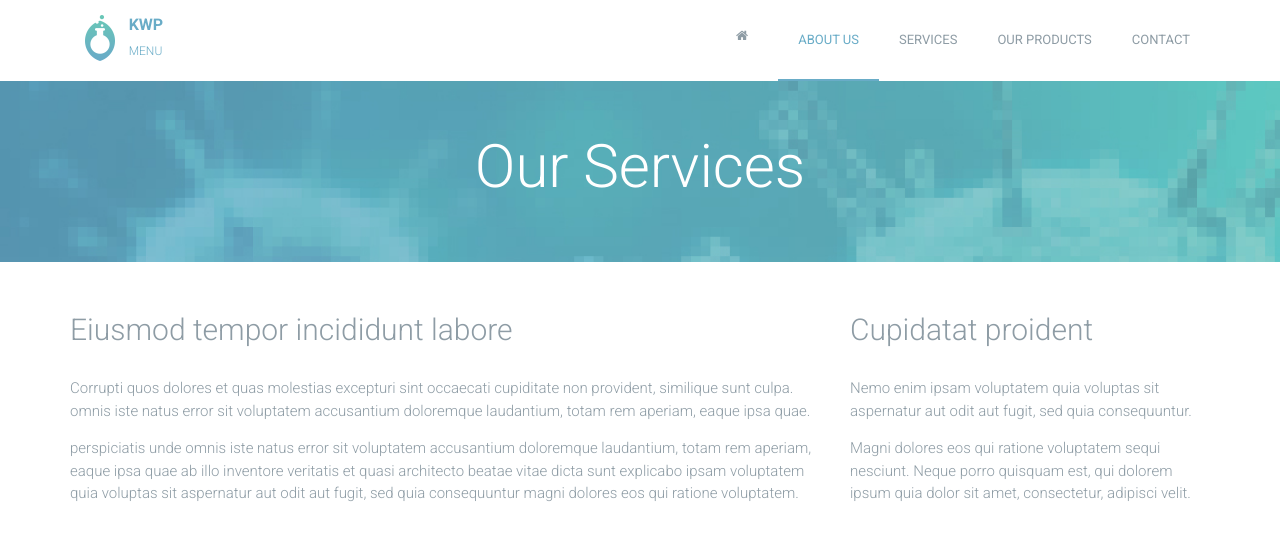
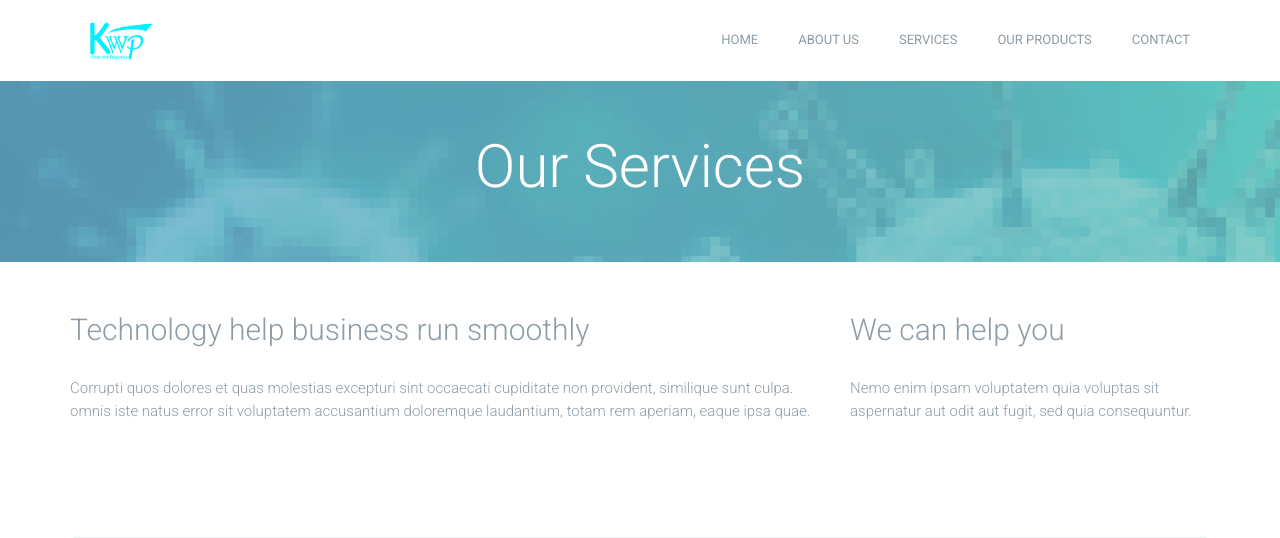
Before and after one commit to vivord/kwpweb, a CodeIgniter app: page /kwpweb/services in a window 1280 px wide. Shown: the top 538 px of the page. Run offline with CodeIgniter, Linux system fonts and the light colour scheme.

Commit message:
All have been change now

```diff
--- a/application/views/service.php
+++ b/application/views/service.php
@@ -3,16 +3,14 @@
 					<div class="container">
 						<div class="row">
 							<div class="col-md-8">
-								<h2 class="section-title">Eiusmod tempor incididunt labore</h2>
+								<h2 class="section-title">Technology help business run smoothly</h2>
 								<p>Corrupti quos dolores et quas molestias excepturi sint occaecati cupiditate non provident, similique sunt culpa. omnis iste natus error sit voluptatem accusantium doloremque laudantium, totam rem aperiam, eaque ipsa quae.</p>
 
-								<p>perspiciatis unde omnis iste natus error sit voluptatem accusantium doloremque laudantium, totam rem aperiam, eaque ipsa quae ab illo inventore veritatis et quasi architecto beatae vitae dicta sunt explicabo ipsam voluptatem quia voluptas sit aspernatur aut odit aut fugit, sed quia consequuntur magni dolores eos qui ratione voluptatem.</p>
+
 							</div>
 							<div class="col-md-4">
-								<h2 class="section-title">Cupidatat proident</h2>
+								<h2 class="section-title">We can help you</h2>
 								<p>Nemo enim ipsam voluptatem quia voluptas sit aspernatur aut odit aut fugit, sed quia consequuntur.</p>
-
-								<p>Magni dolores eos qui ratione voluptatem sequi nesciunt. Neque porro quisquam est, qui dolorem ipsum quia dolor sit amet, consectetur, adipisci velit.</p>
 
 							</div>
 						</div>
@@ -22,35 +20,35 @@
 				<div class="fullwidth-block">
 					<div class="container">
 						<div class="boxed-icon">
-							<img src="<?php echo base_url();?>asset/images/icon-research.png" alt="" class="icon">
-							<h3>Research</h3>
-							<p>Laborum et dolorum fuga harum quidem rerum facilis expedita distinctio nam libero tempore perspiciatis unde omnis iste laudantium, totam rem aperiam inventore veritatis et quasi architecto beatae vitae dicta sunt explicabo enim ipsam voluptatem quia voluptas sit aspernatur aut odit aut fugit. unde omnis iste natus error sit voluptatem accusantium doloremque laudantium, totam rem aperiam, eaque ipsa quae ab illo inventore veritatis et quasi architecto beatae vitae dicta sunt explicabo.</p>
+							<img src="<?php echo base_url();?>asset/images/web_design.png" alt="" class="icon">
+							<h3>Website Development</h3>
+
 
 							<p>Nemo enim ipsam voluptatem sit aspernatur aut odit aut fugit, sed quia consequuntur magni dolores eos qui ratione voluptatem sequi nesciunt. Neque porro quisquam unde omnis iste natus error sit voluptatem accusantium doloremque laudantium, totam rem aperiam, eaque ipsa quae ab illo inventore veritatis et quasi architecto beatae vitae dicta sunt explicabo. Nemo enim ipsam voluptatem quia voluptas sit aspernatur aut odit aut fugit, sed quia consequuntur magni dolores eos qui ratione voluptatem sequi nesciunt neque porro.</p>
 						</div>
 
 						<div class="boxed-icon">
-							<img src="<?php echo base_url();?>asset/images/icon-medicine.png" alt="" class="icon">
-							<h3>Research</h3>
+							<img src="<?php echo base_url();?>asset/images/mobile_dev.png" alt="" class="icon">
+							<h3>Mobile Application Development</h3>
 							<p>Laborum et dolorum fuga harum quidem rerum facilis expedita distinctio nam libero tempore perspiciatis unde omnis iste laudantium, totam rem aperiam inventore veritatis et quasi architecto beatae vitae dicta sunt explicabo enim ipsam voluptatem quia voluptas sit aspernatur aut odit aut fugit. unde omnis iste natus error sit voluptatem accusantium doloremque laudantium, totam rem aperiam, eaque ipsa quae ab illo inventore veritatis et quasi architecto beatae vitae dicta sunt explicabo.</p>
 
-							<p>Nemo enim ipsam voluptatem sit aspernatur aut odit aut fugit, sed quia consequuntur magni dolores eos qui ratione voluptatem sequi nesciunt. Neque porro quisquam unde omnis iste natus error sit voluptatem accusantium doloremque laudantium, totam rem aperiam, eaque ipsa quae ab illo inventore veritatis et quasi architecto beatae vitae dicta sunt explicabo. Nemo enim ipsam voluptatem quia voluptas sit aspernatur aut odit aut fugit, sed quia consequuntur magni dolores eos qui ratione voluptatem sequi nesciunt neque porro.</p>
+
 						</div>
 
 						<div class="boxed-icon">
-							<img src="<?php echo base_url();?>asset/images/icon-genetics.png" alt="" class="icon">
-							<h3>Research</h3>
+							<img src="<?php echo base_url();?>asset/images/system.png" alt="" class="icon">
+							<h3>System Management Development</h3>
 							<p>Laborum et dolorum fuga harum quidem rerum facilis expedita distinctio nam libero tempore perspiciatis unde omnis iste laudantium, totam rem aperiam inventore veritatis et quasi architecto beatae vitae dicta sunt explicabo enim ipsam voluptatem quia voluptas sit aspernatur aut odit aut fugit. unde omnis iste natus error sit voluptatem accusantium doloremque laudantium, totam rem aperiam, eaque ipsa quae ab illo inventore veritatis et quasi architecto beatae vitae dicta sunt explicabo.</p>
 
-							<p>Nemo enim ipsam voluptatem sit aspernatur aut odit aut fugit, sed quia consequuntur magni dolores eos qui ratione voluptatem sequi nesciunt. Neque porro quisquam unde omnis iste natus error sit voluptatem accusantium doloremque laudantium, totam rem aperiam, eaque ipsa quae ab illo inventore veritatis et quasi architecto beatae vitae dicta sunt explicabo. Nemo enim ipsam voluptatem quia voluptas sit aspernatur aut odit aut fugit, sed quia consequuntur magni dolores eos qui ratione voluptatem sequi nesciunt neque porro.</p>
+
 						</div>
 
 						<div class="boxed-icon">
-							<img src="<?php echo base_url();?>asset/images/icon-energy.png" alt="" class="icon">
-							<h3>Research</h3>
+							<img src="<?php echo base_url();?>asset/images/secu_consult.png" alt="" class="icon">
+							<h3>Web Security Consultant</h3>
 							<p>Laborum et dolorum fuga harum quidem rerum facilis expedita distinctio nam libero tempore perspiciatis unde omnis iste laudantium, totam rem aperiam inventore veritatis et quasi architecto beatae vitae dicta sunt explicabo enim ipsam voluptatem quia voluptas sit aspernatur aut odit aut fugit. unde omnis iste natus error sit voluptatem accusantium doloremque laudantium, totam rem aperiam, eaque ipsa quae ab illo inventore veritatis et quasi architecto beatae vitae dicta sunt explicabo.</p>
 
-							<p>Nemo enim ipsam voluptatem sit aspernatur aut odit aut fugit, sed quia consequuntur magni dolores eos qui ratione voluptatem sequi nesciunt. Neque porro quisquam unde omnis iste natus error sit voluptatem accusantium doloremque laudantium, totam rem aperiam, eaque ipsa quae ab illo inventore veritatis et quasi architecto beatae vitae dicta sunt explicabo. Nemo enim ipsam voluptatem quia voluptas sit aspernatur aut odit aut fugit, sed quia consequuntur magni dolores eos qui ratione voluptatem sequi nesciunt neque porro.</p>
+
 						</div>
 					</div>
 				</div>
--- a/application/views/theme/footer.php
+++ b/application/views/theme/footer.php
@@ -46,7 +46,7 @@
 									<a href="#"><i class="fa fa-facebook"></i></a>
 									<a href="#"><i class="fa fa-twitter"></i></a>
 									<a href="#"><i class="fa fa-google-plus"></i></a>
-									<a href="#"><i class="fa fa-linkedin"></i></a>
+									<a href="https://www.linkedin.com/company/khmer-web-programming-kwp/"><i class="fa fa-linkedin"></i></a>
 								</div>
 							</div>
 						</div>
--- a/application/views/theme/header_page.php
+++ b/application/views/theme/header_page.php
@@ -31,18 +31,16 @@
 				<div class="container">
 					<div class="header-bar">
 						<a href="<?php echo base_url();?>" class="branding">
-							<img src="<?php echo base_url();?>asset/images/logo.png" alt="" class="logo">
-							<div class="logo-type">
-								<h1 class="site-title">KWP</h1>
-								<small class="site-description">MENU</small>
-							</div>
+							<img src="<?php echo base_url();?>asset/images/kwp.png" alt="" class="logo" style="width:70px; height: 50px;">
+
 						</a>
 
 						<nav class="main-navigation">
 							<button class="menu-toggle"><i class="fa fa-bars"></i></button>
 							<ul class="menu">
-								<li class="home menu-item"><a href="<?php echo base_url();?>"><i class="fa fa-home" aria-hidden="true"></i></a></li>
-								<li class="menu-item current-menu-item"><a href="<?php echo base_url();?>aboutus">About us</a></li>
+								<!-- <li class="home menu-item"><a href="<?php echo base_url();?>"><i class="fa fa-home" aria-hidden="true"></i></a></li> -->
+								<li class="menu-item"><a href="<?php echo base_url();?>">Home</a></li>
+								<li class="menu-item"><a href="<?php echo base_url();?>aboutus">About us</a></li>
 								<li class="menu-item"><a href="<?php echo base_url();?>services">Services</a></li>
 								<li class="menu-item"><a href="<?php echo base_url();?>products">Our products</a></li>
 								<li class="menu-item"><a href="<?php echo base_url();?>contactus">Contact</a></li>
--- a/application/views/theme/menu.php
+++ b/application/views/theme/menu.php
@@ -5,7 +5,7 @@
 				<div class="container">
 					<div class="header-bar">
 						<a href="<?php echo base_url();?>" class="branding">
-							<img src="<?php echo base_url();?>asset/images/logo.png" alt="" class="logo" style="width:50px; height: 50px;">
+							<img src="<?php echo base_url();?>asset/images/kwp.png" alt="" class="logo" style="width:70px; height: 50px;">
 							<!-- <div class="logo-type">
 								<h1 class="site-title">KWP</h1>
 								<small class="site-description">KWP</small>
@@ -15,7 +15,8 @@
 						<nav class="main-navigation">
 							<button class="menu-toggle"><i class="fa fa-bars"></i></button>
 							<ul class="menu">
-								<li class="home menu-item current-menu-item"><a href="<?php echo base_url();?>"><i class="fa fa-home" aria-hidden="true"></i></a></li>
+								<!-- <li class="home menu-item current-menu-item"><a href="<?php echo base_url();?>"><i class="fa fa-home" aria-hidden="true"></i></a></li> -->
+								<li class="menu-item"><a href="<?php echo base_url();?>">Home</a></li>
 								<li class="menu-item"><a href="<?php echo base_url();?>aboutus">About us</a></li>
 								<li class="menu-item"><a href="<?php echo base_url();?>services">Services</a></li>
 								<li class="menu-item"><a href="<?php echo base_url();?>products">Our products</a></li>
--- a/asset/css/style.css
+++ b/asset/css/style.css
@@ -1363,8 +1363,8 @@ form input[type="submit"], form button, form input[type="reset"] {
   .feature .feature-image {
     margin-bottom: 20px; }
   .feature .feature-title {
-    font-size: 30px;
-    font-size: 2em;
+   font-weight: bold;
+    font-size: 17px;
     font-weight: 300; }
   .feature p {
     font-size: 16px;
```
Also changed, not shown: other parts of application/views/theme/footer.php (+14 -14 lines), application/views/theme/home_content.php (+17 -17 lines), asset/images/rabith.jpg, asset/images/rith.jpg.
